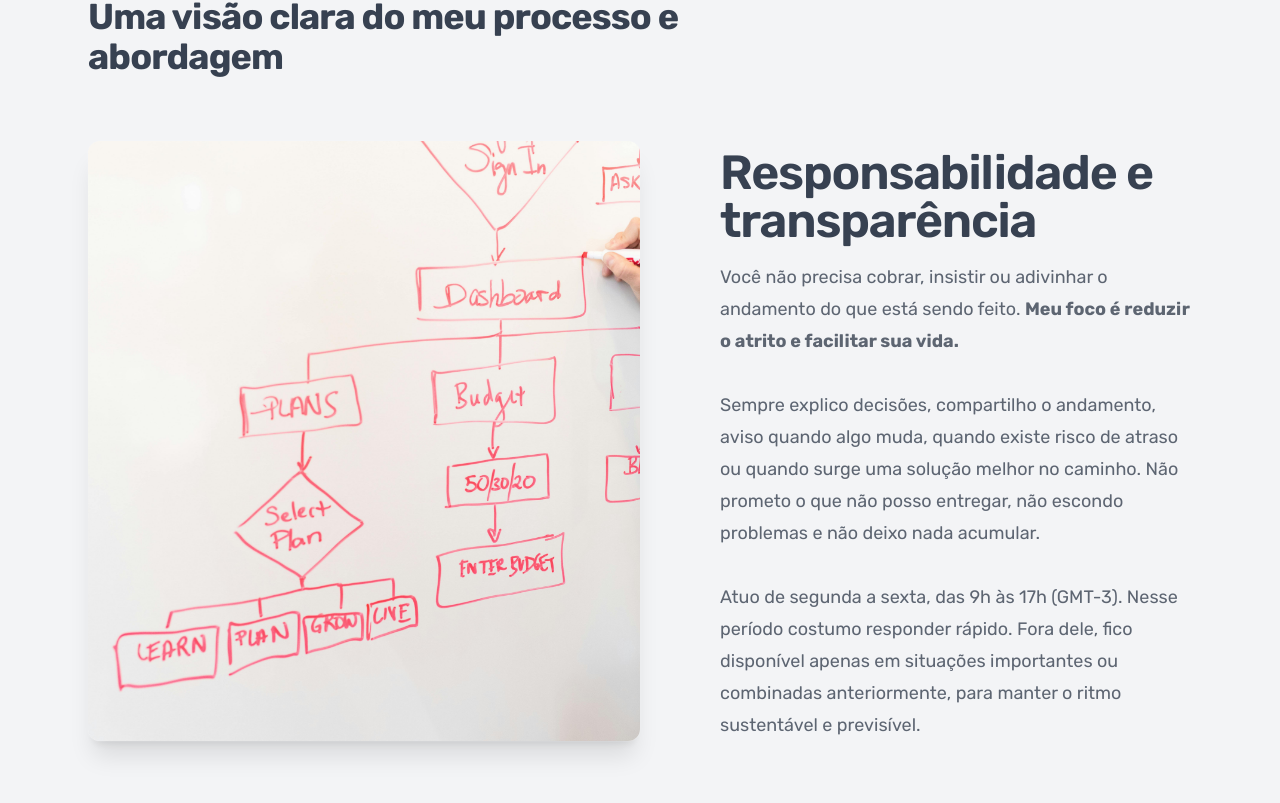
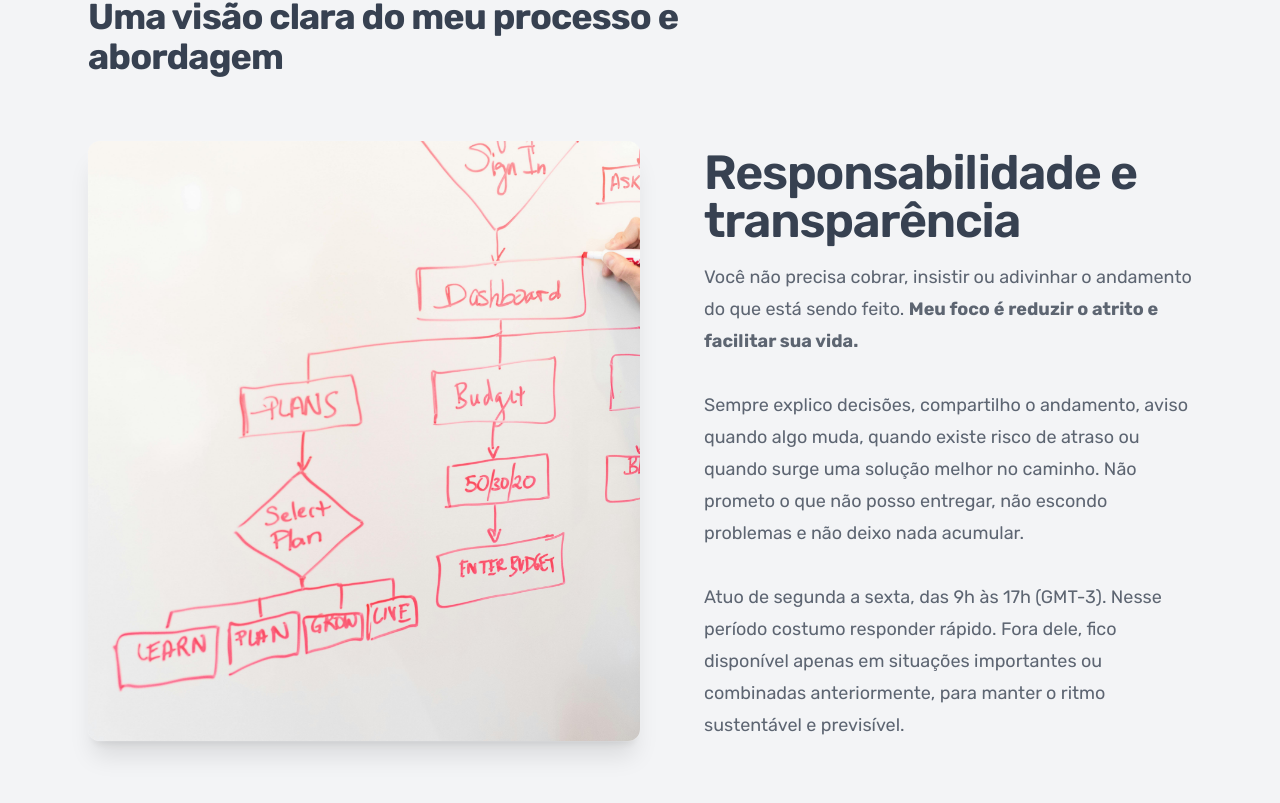
Before and after one commit to patrickkdev/Portfolio-Website, a Next.js app: page / in a window 1280 px wide. Shown: the part 1797-2600 px from the top of the page. Built offline with nearby package versions, Linux system fonts and the light colour scheme; no server answers.

Commit message:
style: adjust gap sizing in ImageSplitFeatureSection

```diff
--- a/src/components/partials/ImageSplitFeatureSection.tsx
+++ b/src/components/partials/ImageSplitFeatureSection.tsx
@@ -24,7 +24,7 @@
   return (
     <>
       <div
-        className={`mx-auto flex max-w-6xl flex-col gap-16 sm:gap-20
+        className={`mx-auto flex max-w-6xl flex-col gap-12 sm:gap-16
         lg:flex-row ${inverse ? 'lg:flex-row-reverse' : ''}`}
       >
         {/* Text */}
```
